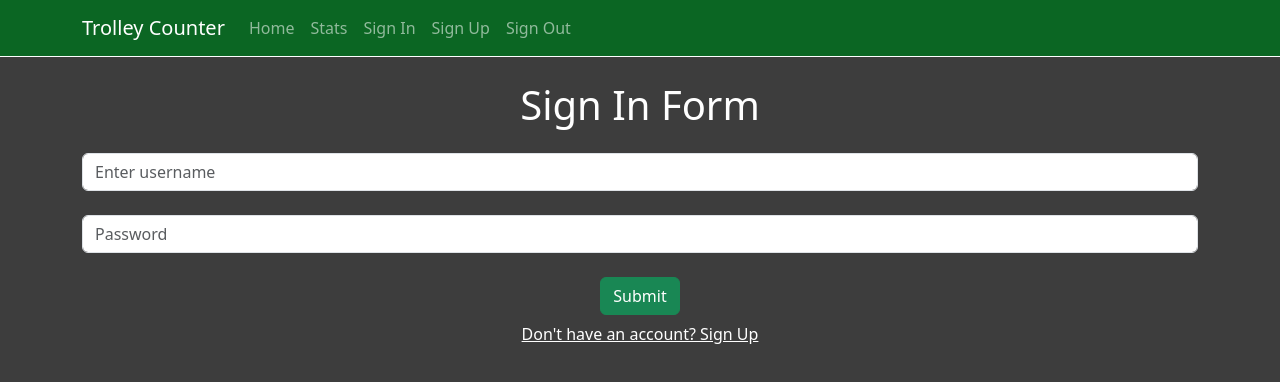
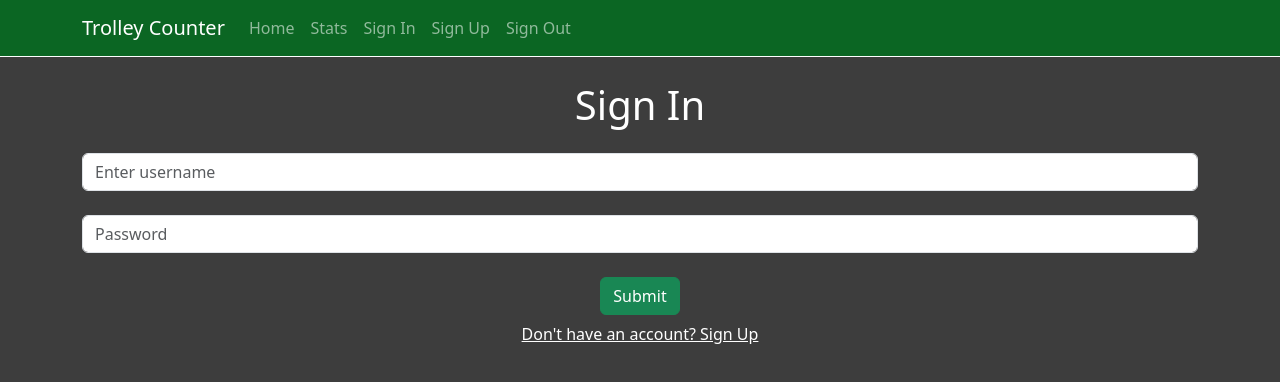
Before and after one commit to cameronjamesw/trolley-counter-frontend, a React (Create React App) app: page /sign-in in a window 1280 px wide. Shown: the top 382 px of the page. Built offline with nearby package versions, Linux system fonts and the light colour scheme.

Commit message:
fix spelling error

```diff
--- a/src/auth/SignInForm.js
+++ b/src/auth/SignInForm.js
@@ -34,7 +34,7 @@ const SignInForm = () => {
 
   return (
     <Form onSubmit={handleSubmit}>
-      <h1 className='text-white my-4'>Sign In Form</h1>
+      <h1 className='text-white my-4'>Sign In</h1>
 
       {Array.isArray(errors?.non_field_errors) &&
         errors.non_field_errors.map((msg, idx) => (
```
